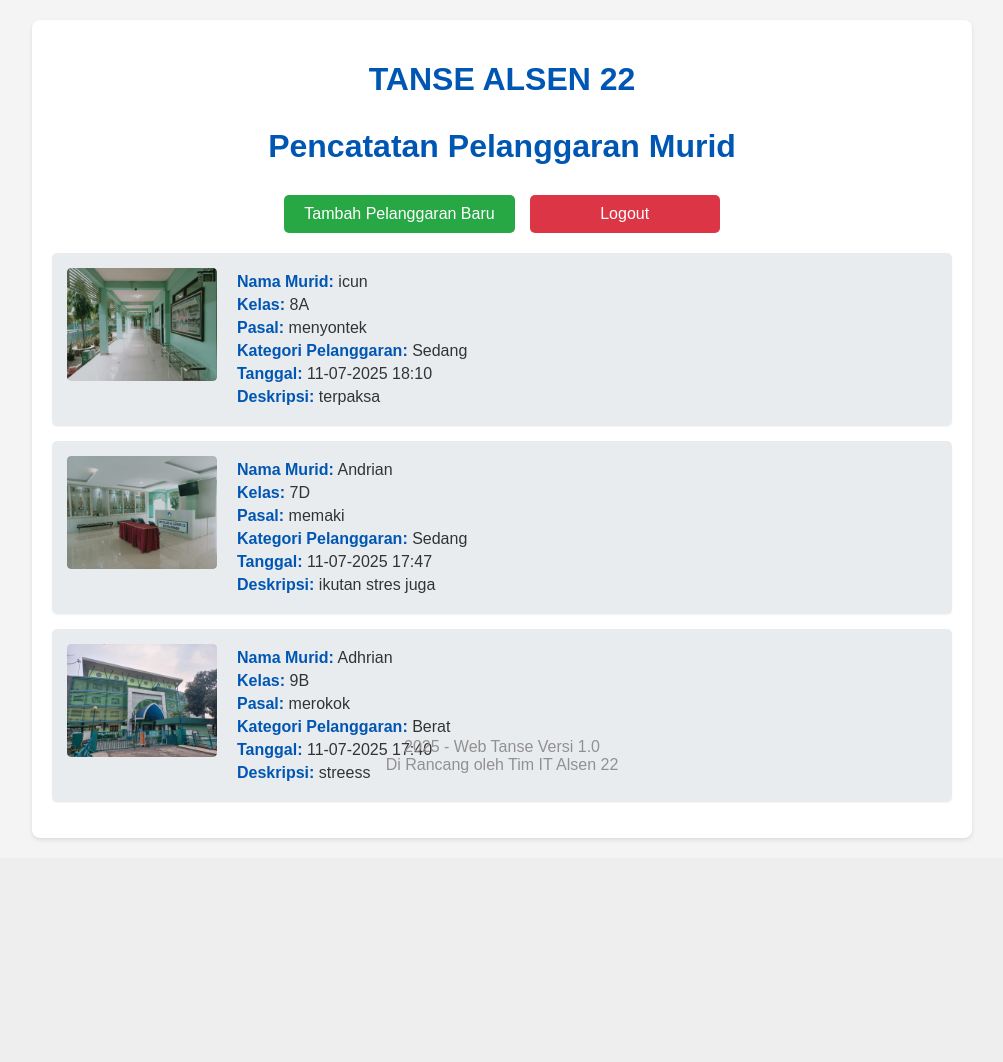
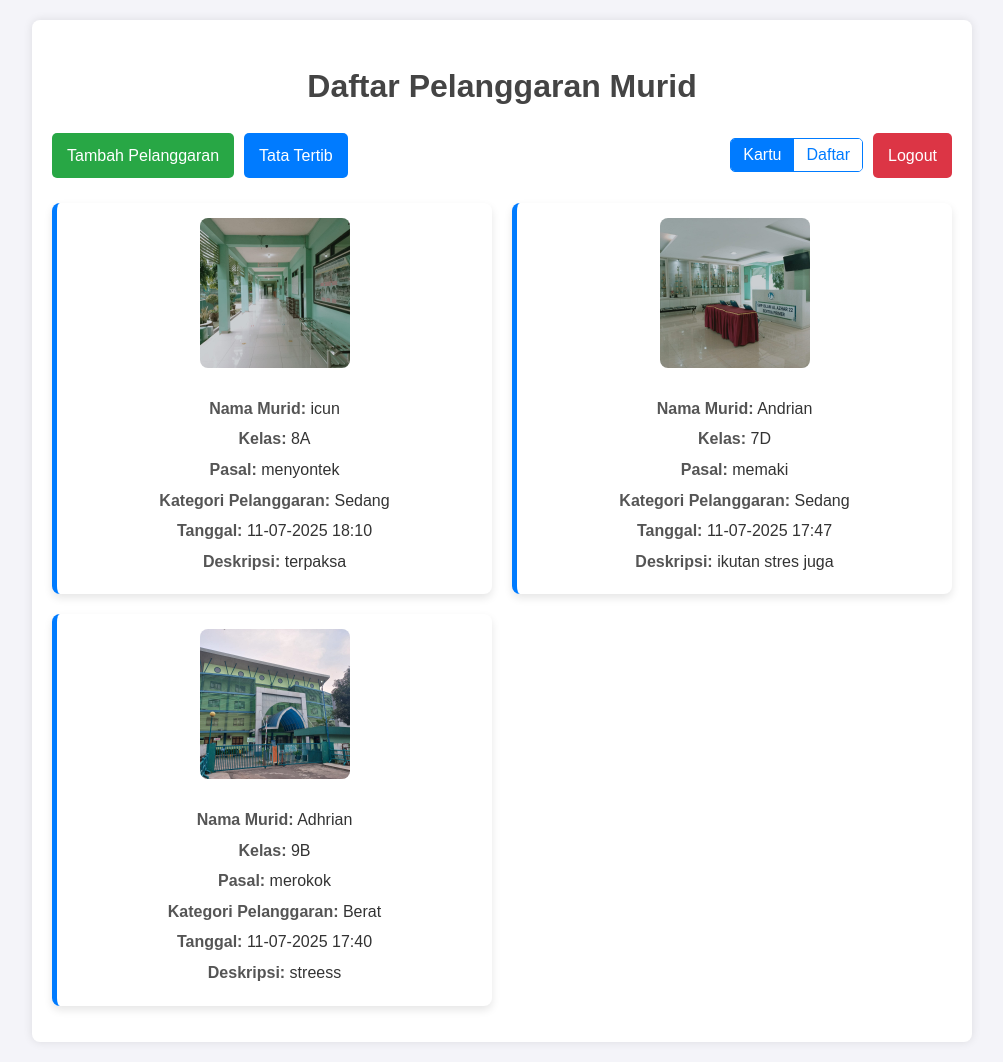
Before and after one commit to alaihsan/tansealsen-1.0, a Flask app: page / in a window 1280 px wide. Shown: the whole page, without its empty margins (138-1141 px from the left). Before the commit the page ends 839 px from the top, so only its background shows below. Run offline with Flask 3, Linux system fonts and the light colour scheme; the visitor is signed in with stand-in values (Sample User, id 1).

Commit message:
makeup tampilan

```diff
--- a/my_app/static/css/style.css
+++ b/my_app/static/css/style.css
@@ -1,417 +1,185 @@
 /* General Body Styles */
 body {
     font-family: Arial, sans-serif;
-    margin: 20px;
-    background-color: #f4f4f4;
+    background-color: #f4f4f9;
     color: #333;
+    line-height: 1.6;
+    margin: 0;
+    padding: 20px;
 }
 
-/* Container for main content */
 .container {
-    max-width: 900px; /* Max width for index.html and general content */
+    max-width: 900px;
     margin: auto;
+    overflow: auto;
+    padding: 20px;
     background: #fff;
-    padding: 20px;
     border-radius: 8px;
-    box-shadow: 0 2px 4px rgba(0,0,0,0.1);
+    box-shadow: 0 0 10px rgba(0, 0, 0, 0.1);
 }
 
-/* Adjust container width for add_violation.html and login.html */
-/* Using :has() pseudo-class for more specific targeting if supported,
-   otherwise, apply max-width directly to .login-container and .container for forms */
-.login-container,
-.container:has(form) { /* Selects .container if it contains a <form> element */
-    max-width: 600px;
-}
-
-/* Specific styling for the login page container */
-.login-container {
-    display: flex;
-    justify-content: center;
-    align-items: center;
-    min-height: 100vh; /* Full viewport height */
-    margin: 0;
-    flex-direction: column; /* Ensure content stacks vertically */
-    /* The box-shadow, padding, border-radius will be inherited from .container */
-}
-
-/* Heading styles */
 h1 {
-    color: #0056b3;
+    color: #444;
     text-align: center;
-    margin-bottom: 30px;
-}
-
-/* Action links/buttons group (for index.html) */
-.action-links {
-    display: flex;
-    justify-content: center;
-    gap: 15px; /* Space between buttons */
     margin-bottom: 20px;
 }
 
-.action-links .link-button {
-    display: block;
-    padding: 10px 20px;
-    color: white;
+/* --- Gaya Toolbar --- */
+.toolbar {
+    display: flex;
+    justify-content: space-between;
+    align-items: center;
+    margin-bottom: 25px;
+    flex-wrap: wrap;
+    gap: 15px;
+}
+
+.toolbar-actions,
+.toolbar-options {
+    display: flex;
+    align-items: center;
+    gap: 10px;
+}
+
+.link-button {
+    display: inline-block;
+    padding: 10px 15px;
+    color: #fff;
     text-decoration: none;
     border-radius: 5px;
-    text-align: center;
-    min-width: 150px; /* Minimum width for buttons */
-    transition: background-color 0.3s ease; /* Smooth transition on hover */
+    transition: background-color 0.3s ease, transform 0.2s ease;
+    border: none;
+    cursor: pointer;
+    white-space: nowrap;
 }
 
-.action-links .link-button.add {
-    background-color: #28a745;
+.link-button:hover {
+    transform: translateY(-2px);
 }
 
-.action-links .link-button.add:hover {
-    background-color: #218838;
+.link-button.add { background-color: #28a745; }
+.link-button.add:hover { background-color: #218838; }
+.link-button.rules { background-color: #007bff; }
+.link-button.rules:hover { background-color: #0056b3; }
+.link-button.logout { background-color: #dc3545; }
+.link-button.logout:hover { background-color: #c82333; }
+
+/* View Switcher Styles */
+.view-switcher {
+    display: flex;
+    border: 1px solid #007bff;
+    border-radius: 5px;
+    overflow: hidden;
 }
 
-.action-links .link-button.logout {
-    background-color: #dc3545;
+.view-btn {
+    padding: 8px 12px; /* Disesuaikan untuk ikon */
+    font-size: 16px;   /* Ukuran ikon */
+    line-height: 1;    /* Membantu alignment vertikal */
+    border: none;
+    background-color: #fff;
+    color: #007bff;
+    cursor: pointer;
+    transition: all 0.3s ease;
 }
 
-.action-links .link-button.logout:hover {
-    background-color: #c82333;
+.view-btn:first-of-type {
+    border-right: 1px solid #007bff;
 }
 
-/* Form group styles (for add_violation.html and login.html) */
-.form-group {
-    margin-bottom: 15px;
-    text-align: left; /* Ensures labels align left */
+.view-btn.active {
+    background-color: #007bff;
+    color: #fff;
 }
 
-.form-group label {
-    display: block;
-    margin-bottom: 5px;
-    font-weight: bold;
-}
+/* Flash Messages */
+.flash-messages { list-style-type: none; padding: 0; margin-bottom: 20px; }
+.flash-message { padding: 15px; margin-bottom: 10px; border-radius: 5px; color: #fff; }
+.flash-message.success { background-color: #28a745; }
+.flash-message.danger { background-color: #dc3545; }
+.flash-message.info { background-color: #17a2b8; }
+.flash-message.warning { background-color: #ffc107; color: #333; }
 
-.form-group input[type="text"],
-.form-group input[type="password"],
-.form-group textarea {
-    width: 100%;
-    padding: 10px;
-    border: 1px solid #ddd;
-    border-radius: 4px;
-    box-sizing: border-box; /* Ensures padding does not increase total width */
-}
-
-.form-group textarea {
-    resize: vertical; /* Allow vertical resizing */
-    min-height: 80px;
-}
-
-.form-group input[type="file"] {
-    padding: 5px 0; /* Adjust padding for file input */
-}
-
-/* Button group for forms (for add_violation.html) */
-.button-group {
-    display: flex;
-    justify-content: space-between;
-    gap: 10px;
-    margin-top: 20px;
-}
-
-.button-group button,
-.button-group .back-link {
-    padding: 10px 20px;
-    border: none;
-    border-radius: 5px;
-    cursor: pointer;
-    text-decoration: none;
-    text-align: center;
-    flex-grow: 1; /* Allow buttons to grow and fill space */
-    transition: background-color 0.3s ease; /* Smooth transition on hover */
-}
-
-.button-group button[type="submit"] {
-    background-color: #007bff;
-    color: white;
-}
-
-.button-group button[type="submit"]:hover {
-    background-color: #0056b3;
-}
-
-.button-group .back-link {
-    background-color: #6c757d;
-    color: white;
-}
-
-.button-group .back-link:hover {
-    background-color: #5a6268;
-}
-
-/* Violation list styles (for index.html) */
+/* Violation List Container */
 .violation-list {
     list-style: none;
     padding: 0;
+    display: flex;
+    gap: 20px;
 }
 
+/* Base style untuk setiap item pelanggaran */
 .violation-item {
-    background: #e9ecef;
-    margin-bottom: 15px;
-    padding: 15px;
-    border-radius: 5px;
-    display: flex;
-    align-items: flex-start;
-    gap: 20px;
-    box-shadow: 0 1px 2px rgba(0,0,0,0.05);
+    background: #ffffff;
+    border-left: 5px solid #007bff;
+    border-radius: 8px;
+    box-shadow: 0 4px 8px rgba(0, 0, 0, 0.1);
+    transition: opacity 0.4s ease-in-out, transform 0.3s ease-in-out, flex-basis 0.4s ease;
 }
 
-/* Make the thumbnail clickable and styled */
-.image-thumbnail {
-    cursor: pointer;
-    display: block; /* Ensure the link takes up the image space */
-    border-radius: 4px; /* Match image border-radius */
-    overflow: hidden; /* Hide overflow if image is slightly larger */
-    line-height: 0; /* Remove extra space below image */
+.violation-item:hover {
+    transform: translateY(-5px);
 }
 
-.violation-item img {
-    max-width: 150px;
-    max-height: 150px;
-    border-radius: 4px;
-    object-fit: cover; /* Crop image to fit, maintaining aspect ratio */
-    flex-shrink: 0; /* Prevent image from shrinking when space is limited */
-    display: block; /* Remove extra space below image */
+/* Class untuk efek Fading */
+.fading .violation-item {
+    opacity: 0;
 }
 
-.violation-details {
-    flex-grow: 1; /* Allow details section to take remaining space */
+/* == Tampilan Mode Kartu (CARD VIEW) == */
+.violation-list.card-view {
+    flex-wrap: wrap;
 }
 
-.violation-details p {
-    margin: 5px 0;
+.card-view .violation-item {
+    display: flex;
+    flex-direction: column;
+    align-items: center;
+    padding: 15px;
+    text-align: center;
+    flex-basis: calc(50% - 10px);
+    box-sizing: border-box;
 }
 
-.violation-details strong {
-    color: #0056b3;
+.card-view .violation-item img,
+.card-view .image-thumbnail img {
+    width: 150px;
+    height: 150px;
+    margin-right: 0;
+    margin-bottom: 15px;
+    object-fit: cover;
+    border-radius: 8px;
 }
 
-.no-violations {
-    text-align: center;
-    color: #666;
-    padding: 20px;
-    border: 1px dashed #ccc;
-    border-radius: 5px;
+/* == Tampilan Mode Daftar (LIST VIEW) == */
+.violation-list.list-view {
+    flex-direction: column;
 }
 
-/* Flash message styles */
-.flash-message {
-    padding: 10px;
-    margin-bottom: 15px;
-    border-radius: 5px;
-    text-align: center;
-    list-style: none; /* Remove bullet points for flash messages */
+.list-view .violation-item {
+    display: flex;
+    flex-direction: row;
+    align-items: center;
+    padding: 20px;
+    width: 100%;
+    box-sizing: border-box;
 }
 
-.flash-message.success {
-    background-color: #d4edda;
-    color: #155724;
-    border: 1px solid #c3e6cb;
+.list-view .violation-item img,
+.list-view .image-thumbnail img {
+    width: 120px;
+    height: 120px;
+    margin-right: 20px;
+    margin-bottom: 0;
+    object-fit: cover;
+    border-radius: 8px;
 }
 
-.flash-message.danger {
-    background-color: #f8d7da;
-    color: #721c24;
-    border: 1px solid #f5c6cb;
-}
+/* Common Styles */
+.violation-details p { margin: 5px 0; }
+.violation-details p strong { color: #555; }
+.no-violations { text-align: center; color: #777; font-size: 1.1em; padding: 20px; }
+.image-thumbnail { cursor: pointer; }
 
-.flash-message.warning {
-    background-color: #fff3cd;
-    color: #856404;
-    border: 1px solid #ffeeba;
-}
-
-.flash-message.info {
-    background-color: #d1ecf1;
-    color: #0c5460;
-    border: 1px solid #bee5eb;
-}
-
-/* --- Modal Styles for Fullscreen Image --- */
-.modal {
-    display: none; /* Hidden by default */
-    position: fixed; /* Stay in place */
-    z-index: 1000; /* Sit on top of everything */
-    padding-top: 60px; /* Location of the box (from top) */
-    left: 0;
-    top: 0;
-    width: 100%; /* Full width */
-    height: 100%; /* Full height */
-    overflow: auto; /* Enable scroll if content is larger than screen */
-    background-color: rgba(0,0,0,0.9); /* Black w/ opacity */
-    box-sizing: border-box; /* Include padding in width/height */
-}
-
-.modal-content {
-    margin: auto;
-    display: block;
-    max-width: 90%; /* Max width of the image inside modal */
-    max-height: 80%; /* Max height of the image inside modal */
-    object-fit: contain; /* Ensure the entire image is visible within its bounds */
-}
-
-.modal-caption {
-    margin: auto;
-    display: block;
-    width: 80%;
-    max-width: 700px;
-    text-align: center;
-    color: #ccc;
-    padding: 10px 0;
-    min-height: 20px; /* Give some space for caption */
-}
-
-.close-button {
-    position: absolute;
-    top: 15px;
-    right: 35px;
-    color: #f1f1f1;
-    font-size: 40px;
-    font-weight: bold;
-    transition: 0.3s;
-    cursor: pointer;
-}
-
-.close-button:hover,
-.close-button:focus {
-    color: #bbb;
-    text-decoration: none;
-    cursor: pointer;
-}
-
-.download-button {
-    display: block; /* Make it a block element */
-    width: fit-content; /* Adjust width to content */
-    margin: 20px auto; /* Center horizontally with margin */
-    padding: 10px 20px;
-    background-color: #007bff;
-    color: white;
-    text-decoration: none;
-    border-radius: 5px;
-    text-align: center;
-    font-size: 16px;
-    transition: background-color 0.3s ease;
-}
-
-.download-button:hover {
-    background-color: #0056b3;
-}
-
-/* Animations for modal content */
-.modal-content, #caption {
-    -webkit-animation-name: zoom;
-    -webkit-animation-duration: 0.6s;
-    animation-name: zoom;
-    animation-duration: 0.6s;
-}
-
-@-webkit-keyframes zoom {
-    from {-webkit-transform:scale(0)}
-    to {-webkit-transform:scale(1)}
-}
-
-@keyframes zoom {
-    from {transform:scale(0)}
-    to {transform:scale(1)}
-}
-
-/* --- Konfirmasi Hapus Modal Styles --- */
-.confirm-modal {
-    display: none; /* Hidden by default */
-    position: fixed; /* Stay in place */
-    z-index: 1001; /* Higher than image modal */
-    left: 0;
-    top: 0;
-    width: 100%; /* Full width */
-    height: 100%; /* Full height */
-    overflow: auto; /* Enable scroll if needed */
-    background-color: rgba(0,0,0,0.6); /* Black w/ more transparency */
-    display: flex; /* Use flexbox for centering */
-    justify-content: center; /* Center horizontally */
-    align-items: center; /* Center vertically */
-}
-
-.confirm-modal-content {
-    background-color: #fefefe;
-    margin: auto;
-    padding: 20px;
-    border: 1px solid #888;
-    width: 80%; /* Lebar modal */
-    max-width: 400px; /* Batas lebar */
-    border-radius: 8px;
-    box-shadow: 0 4px 8px rgba(0,0,0,0.2);
-    text-align: center;
-    animation-name: animatetop;
-    animation-duration: 0.4s;
-}
-
-/* Animation for confirm modal */
-@-webkit-keyframes animatetop {
-    from {top: -300px; opacity: 0}
-    to {top: 0; opacity: 1}
-}
-
-@keyframes animatetop {
-    from {top: -300px; opacity: 0}
-    to {top: 0; opacity: 1}
-}
-
-.confirm-modal-content h2 {
-    margin-top: 0;
-    color: #333;
-}
-
-.confirm-modal-content p {
-    margin-bottom: 20px;
-    color: #666;
-}
-
-.confirm-buttons {
-    display: flex;
-    justify-content: center;
-    gap: 15px;
-}
-
-.confirm-buttons button {
-    padding: 10px 20px;
-    border: none;
-    border-radius: 5px;
-    cursor: pointer;
-    font-size: 16px;
-    transition: background-color 0.3s ease;
-}
-
-.confirm-buttons .confirm-yes {
-    background-color: #dc3545; /* Red for delete */
-    color: white;
-}
-
-.confirm-buttons .confirm-yes:hover {
-    background-color: #c82333;
-}
-
-.confirm-buttons .confirm-no {
-    background-color: #6c757d; /* Grey for cancel */
-    color: white;
-}
-
-.confirm-buttons .confirm-no:hover {
-    background-color: #5a6268;
-}
-
-footer {
-    position: fixed;
-    left: 0;
-    bottom: 0;
-    width: 100%;
-    color: rgb(147, 144, 144);
-    text-align: center;
-    margin-bottom: 2%;
-}
+/* Form & Modal Styles (tidak berubah) */
+.form-group{margin-bottom:15px}.form-group label{display:block;margin-bottom:5px;font-weight:700}.form-group input[type=text],.form-group textarea,.form-group select{width:100%;padding:10px;border:1px solid #ddd;border-radius:4px;box-sizing:border-box}.form-group textarea{height:100px;resize:vertical}.button-group{margin-top:20px}button[type=submit]{background:#007bff;color:#fff;padding:10px 20px;border:none;border-radius:5px;cursor:pointer;font-size:16px}button[type=submit]:hover{background:#0056b3}.back-link{display:inline-block;margin-left:10px;color:#555;text-decoration:none}.back-link:hover{text-decoration:underline}.modal{display:none;position:fixed;z-index:1000;padding-top:60px;left:0;top:0;width:100%;height:100%;overflow:auto;background-color:rgba(0,0,0,.9)}.modal-content{margin:auto;display:block;max-width:80%;max-height:80vh}.modal-caption{margin:auto;display:block;width:80%;max-width:700px;text-align:center;color:#ccc;padding:10px 0;height:150px}.close-button{position:absolute;top:15px;right:35px;color:#f1f1f1;font-size:40px;font-weight:700;transition:.3s;cursor:pointer}.download-button{position:absolute;bottom:15px;right:35px;color:#f1f1f1;background-color:#007bff;padding:10px 15px;border-radius:5px;text-decoration:none;font-size:16px}.download-button:hover{background-color:#0056b3}.login-container{max-width:400px;margin:100px auto;padding:30px;background:#fff;border-radius:8px;box-shadow:0 4px 10px rgba(0,0,0,.1)}
--- a/my_app/templates/index.html
+++ b/my_app/templates/index.html
@@ -8,12 +8,21 @@
 </head>
 <body>
     <div class="container">
-        <h1>TANSE ALSEN 22</h1>
-        <h1>Pencatatan Pelanggaran Murid</h1>
+        <h1>Daftar Pelanggaran Murid</h1>
 
-        <div class="action-links">
-            <a href="{{ url_for('add_violation') }}" class="link-button add">Tambah Pelanggaran Baru</a>
-            <a href="{{ url_for('logout') }}" class="link-button logout">Logout</a>
+        <div class="toolbar">
+            <div class="toolbar-actions">
+                <a href="{{ url_for('add_violation') }}" class="link-button add">Tambah Pelanggaran</a>
+                <a href="https://tanse-rules.netlify.app/" class="link-button rules" target="_blank" rel="noopener noreferrer">Tata Tertib</a>
+            </div>
+
+            <div class="toolbar-options">
+                <div class="view-switcher">
+                    <button id="view-card-btn" class="view-btn active">Kartu</button>
+                    <button id="view-list-btn" class="view-btn">Daftar</button>
+                </div>
+                <a href="{{ url_for('logout') }}" class="link-button logout">Logout</a>
+            </div>
         </div>
 
         {% with messages = get_flashed_messages(with_categories=true) %}
@@ -27,7 +36,7 @@
         {% endwith %}
 
         {% if pelanggaran %}
-            <ul class="violation-list">
+            <ul class="violation-list card-view">
                 {% for p in pelanggaran %}
                     <li class="violation-item">
                         {% if p.bukti_file %}
@@ -60,6 +69,5 @@
         <a id="downloadButton" class="download-button" download>Unduh Gambar</a>
     </div>
     <script src="{{ url_for('static', filename='js/main.js') }}"></script>
-    <footer>2025 - Web Tanse Versi 1.0 <br/>Di Rancang oleh Tim IT Alsen 22</footer>
 </body>
 </html>
```
Also changed, not shown: my_app/static/js/main.js (+75 -24 lines), my_app/instance/site.db, my_app/static/uploads/c374b172-de37-4315-9310-9b6e7458622e.jpeg (added).
